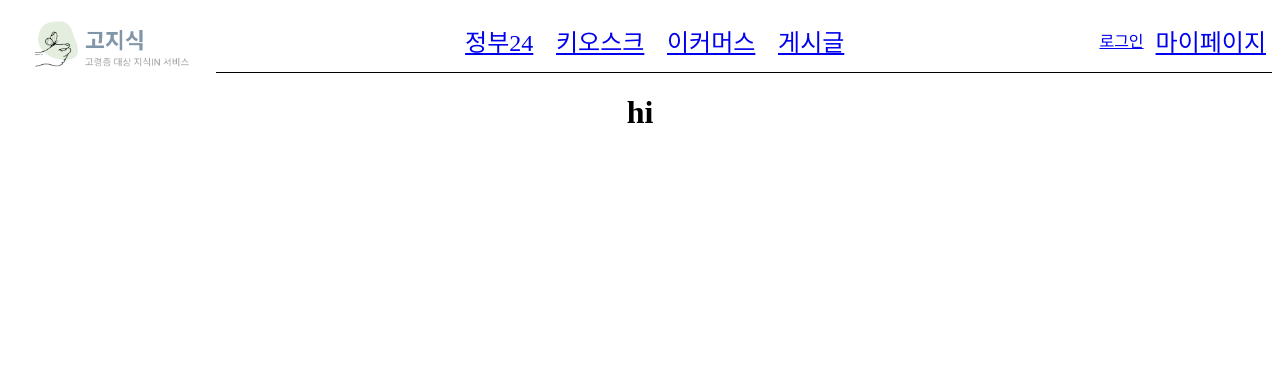
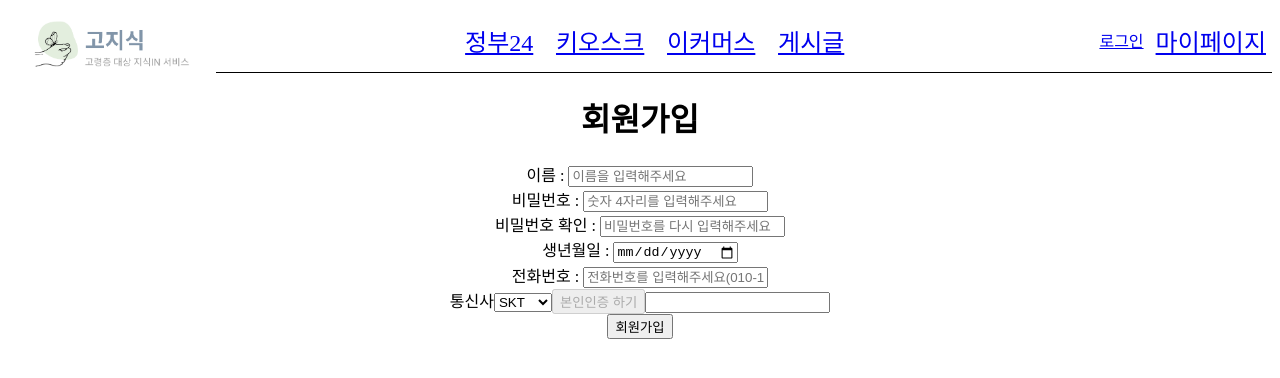
Before and after one commit to jwj9127/GoJiSik_FE, a React (Create React App) app: page /joinpage in a window 1280 px wide. Shown: the top 378 px of the page. Built offline with nearby package versions, Linux system fonts and the light colour scheme.

Commit message:
아직 한참!!

```diff
--- a/package.json
+++ b/package.json
@@ -9,6 +9,7 @@
     "axios": "^1.4.0",
     "react": "^18.2.0",
     "react-dom": "^18.2.0",
+    "react-icons": "^4.10.1",
     "react-router-dom": "^6.14.2",
     "react-scripts": "5.0.1",
     "web-vitals": "^2.1.4"
--- a/public/index.html
+++ b/public/index.html
@@ -39,5 +39,9 @@
       To begin the development, run `npm start` or `yarn start`.
       To create a production bundle, use `npm run build` or `yarn build`.
     -->
+    <!-- jQuery -->
+  <script type="text/javascript" src="https://code.jquery.com/jquery-1.12.4.min.js" ></script>
+  <!-- iamport.payment.js -->
+  <!-- <script type="text/javascript" src="https://cdn.iamport.kr/js/iamport.payment-1.1.7.js"></script> -->
   </body>
 </html>
--- a/src/App.js
+++ b/src/App.js
@@ -4,7 +4,6 @@ import {Routes, Route} from 'react-router-dom';
 import Goverment from './components/Goverment'
 import PostWritepage from './pages/PostWritepages';
 import Main from './pages/Mainpage.js'
-import Ecommerce from './pages/Ecommerce';
 import Login from './pages/Login';
 import Mypage from './pages/Mypage';
 import Postpages from './pages/PostPage';
--- /dev/null
+++ b/src/css/Joinpage.css
@@ -0,0 +1,12 @@
+.joinbox{
+    display: flex;
+    flex-direction: column;
+    justify-content: center;
+    align-items: center;
+}
+.joinform{
+    display: flex;
+    flex-direction: column;
+    justify-content: center;
+    align-items: center;
+}
--- a/src/pages/Joinpage.js
+++ b/src/pages/Joinpage.js
@@ -1,9 +1,187 @@
-import React from "react";
+import React, { useEffect, useState } from "react";
+import '../css/Joinpage.css'
+import axios from "axios";
+import { useNavigate } from "react-router-dom";
+// IMP.init('imp88508343'); // 'imp00000000' 대신 발급받은 가맹점 식별코드를 사용합니다.
+// const AgreePage=()=> {
+//     const [isChecked, setIsChecked] = useState(false);
+//     const [allChecked, setAllChecked] = useState({
+//         isChecked : false
+//     });
+
+//     const handleCheckboxChange = () => {
+//         setIsChecked(!isChecked);
+//     }
+
+//     const handleAllCheckboxChange = () => {
+//         setAllChecked(!allChecked);
+//     }
+
+//     return (
+//         <div className="JoinBox">
+//             <h1>약관동의</h1>
+//             <form>
+//                 전체동의
+//                 <input type="checkbox" className="checkbox" checked={allChecked} onChange={handleAllCheckboxChange} />
+//                 <label htmlFor="checkboxInput1">약관1 동의</label>
+//                 <input required type="checkbox" id="checkboxInput1" className="checkbox" onClick={handleCheckboxChange} />
+//                 <label htmlFor="checkboxInput2">약관2 동의</label>
+//                 <input required type="checkbox" id="checkboxInput2" className="checkbox" onClick={handleCheckboxChange} />
+//                 <label htmlFor="checkboxInput3">약관3 동의</label>
+//                 <input required type="checkbox" id="checkboxInput3" className="checkbox" onClick={handleCheckboxChange} />
+//                 <label htmlFor="checkboxInput4">약관4 동의</label>
+//                 <input required type="checkbox" id="checkboxInput4" className="checkbox" onClick={handleCheckboxChange} />
+//                 <input type="submit" value={'회원가입'}/>
+//             </form>
+//         </div>
+//     );
+// }
 
 export default function Joinpage(){
+    const navigate = useNavigate();
+    const [name, setName] = useState('');
+    const [id, setId] = useState('');
+    const [pw, setPw] = useState('');
+    const [pwchk, setPwchk] = useState(false);
+    const [birthday, setBirthday] = useState('');
+    const [fontsize, setFontsize] = useState(24);
+    const [isValid, setIsValid] = useState(false);
+    const [verifi, setVerifi] = useState('');
+    const userInfo = new FormData();
+    const Agencylist = ['SKT', 'LGU+', 'KT']
+    // 입력값이 변경될 때마다 유효성 검사 수행 및 버튼 상태 업데이트
+    useEffect(() => {
+        setIsValid(validateInputs());
+    }, [name, id, pw, pwchk, birthday]);
+
+    const inputName = e => {
+        setName(e.target.value);
+    }
+    const inputId = e => {
+        setId(e.target.value)
+    }
+    const inputPw = e => {
+        setPw(e.target.value)
+    }
+    const inputPwchk = e => {
+        if(pw !== e.target.value){
+            setPwchk(true)
+        }
+    }
+    const inputBirth = e => {
+        setBirthday(e.target.value)
+    }
+    // 유효성 검사를 수행하는 함수
+    const validateInputs = () => {
+        if (name && id && pw.length <= 4 && pwchk && birthday && verifi) {
+            return true;
+        }
+        return false;
+    }
+    // const selectAgency = e => {
+    //     setAgency(e.target.value);
+    // }
+    const Verification = e => {
+        e.preventDefault()
+        const min = 100000; // 최소값 (6자리 수 중 가장 작은 값)
+        const max = 999999; // 최대값 (6자리 수 중 가장 큰 값)
+        // Math.random() 함수는 0 이상 1 미만의 난수를 반환합니다.
+        // min 이상 max 미만의 난수 범위를 생성한 후, Math.floor로 소수점을 버리고 정수로 만듭니다.
+        const randomNumber = Math.floor(Math.random() * (max - min + 1)) + min;
+        setVerifi(randomNumber);
+    }
+    // function onClickCertification() {
+    //     /* 1. 가맹점 식별하기 */
+    //     const { IMP } = window;
+    //     IMP.init('imp88508343');
+
+    //     const data = {
+    //         merchant_uid: `mid_${new Date().getTime()}`,  // 주문번호
+    //         company: '고지식',                           // 회사명 또는 URL
+    //         carrier: {agency},                              // 통신사
+    //         name: {name},                                // 이름
+    //         phone: {id},                        // 전화번호
+    //       };
+    //     IMP.certification(data, callback);
+    // }
+    // function callback(response) {
+    //     const {
+    //       success,
+    //       merchant_uid,
+    //       error_msg,
+    //     } = response;
+
+    //     if (success) {
+    //       alert('본인인증 성공');
+    //     } else {
+    //       alert(`본인인증 실패: ${error_msg}`);
+    //     }
+    //   }
+
+    const Joincomplete = e => {
+        e.preventDefault();
+        userInfo.append('name', name);
+        userInfo.append('phone_num', id);
+        userInfo.append('password', pw);
+        userInfo.append('birthday', birthday);
+        userInfo.append('font_size', fontsize);
+        console.log(userInfo.get('name'));
+        console.log(userInfo.get('phone_num'));
+        console.log(userInfo.get('password'));
+        console.log(userInfo.get('birthday'));
+        console.log(userInfo.get('font_size'));
+        axios({
+            method:'post',
+            url: '/users',
+            data:userInfo,
+        })
+        .then(result => {console.log('요청성')
+        console.log(result)
+        alert('회원가입 완료!')
+        navigate('/login')
+    })
+        .catch(error => {console.log('요청실패')
+        console.log(error)
+    })
+    }
     return(
-        <div className="">
-            <h1>hi</h1>
+        <div className="joinbox">
+         <h1 className="jointext">회원가입</h1>
+         <form className="joinform">
+            <div>
+                <label htmlFor='inputname' className="joinform-nametext">이름 : </label>
+                <input required type="text" id="inputname" className="joinform-inputname" placeholder="이름을 입력해주세요" onChange={inputName}/>
+            </div>
+            <div>
+                <label htmlFor="inputpw" className="joinform-pwtext">비밀번호 : </label>
+                <input required type='password' id="inputpw" className="joinform-inputpw" placeholder="숫자 4자리를 입력해주세요" minLength={4} maxLength={4} onChange={inputPw}/>
+            </div>
+            <div>
+                <label htmlFor="inputpwchk" className="joinform-pwchktext">비밀번호 확인 : </label>
+                <input required type='password' id="inputpwchk" className='joinform-inputpwchk' placeholder="비밀번호를 다시 입력해주세요" maxLength={4} onChange={inputPwchk}/>
+            </div>
+            <div>
+                <lable htmlFor='inputbirth' className='joinform-birthtext'>생년월일 : </lable>
+                <input required type="date" className="joinform-inputbirth" onChange={inputBirth}/>
+            </div>
+            <div>
+                <label htmlFor='inputid' className="joinform-idtext">전화번호 : </label>
+                <input required type="tel" id="inputid" className="joinform-inputid" placeholder="전화번호를 입력해주세요(010-1234-5678)" onChange={inputId} maxLength={11} minLength={11}/>
+            </div>
+            <div>
+                <label htmlFor='selectagency' className="joinform-selectagenytext">통신사</label>
+                <select className="joinform-selectagency" >
+                    {Agencylist.map(((item) => (
+                            <option value={item} key={item}>
+                                    {item}
+                            </option>
+                        )))}
+                </select>
+                <button onClick={Verification} disabled={!isValid}>본인인증 하기</button>
+                <input required type="text" value={verifi}/>
+            </div>
+            <input type="submit" value={'회원가입'} onClick={Joincomplete}/>
+         </form>
         </div>
     )
 }
--- a/src/pages/Login.js
+++ b/src/pages/Login.js
@@ -1,19 +1,19 @@
 import React from "react";
 import { Link } from "react-router-dom";
 
-export default function Joinpage(){
+export default function Loginpage(){
     return(
         <div className="loginpage">
             <div className="loginpage-logo"></div>
             <form className="loginform">
                 <div className="loginpage-loginbox">
                     <div className="loginpage-loginbox__idbox">
-                        <label for='id'>아이디 : </label>
+                        <label for='ID'>아이디 : </label>
                         <input className="ID" type="text"></input>
                     </div>
                     <div className="loginpage-loginbox__pwbox">
-                        <label for='pw'>비밀번호 : </label>
-                        <input className="PW" type="psw"></input>
+                        <label for='PW'>비밀번호 : </label>
+                        <input className="PW" type="password"></input>
                     </div>
                 </div>
                 <input type="submit" value={'로그인'}/>
```
Also changed, not shown: 1 other file (tests, documents, lock files or other folders).
